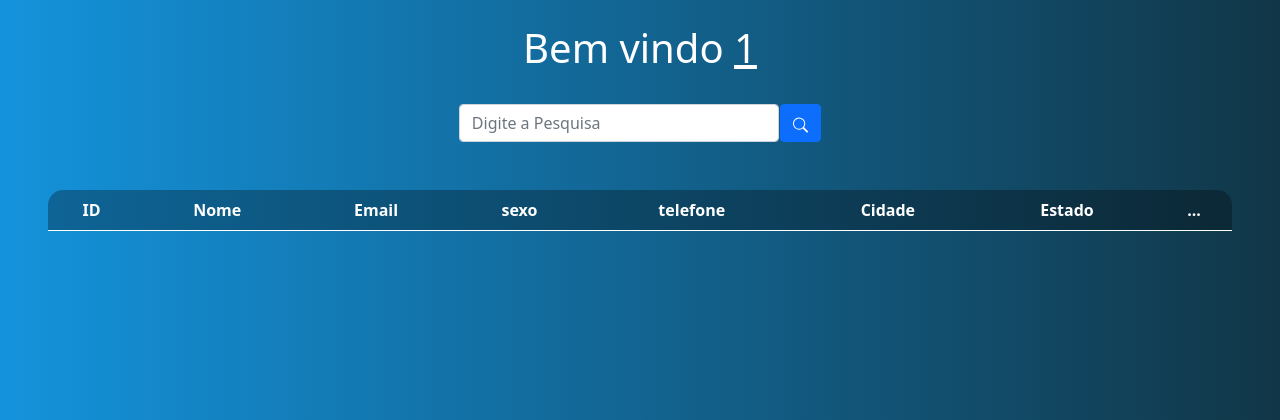
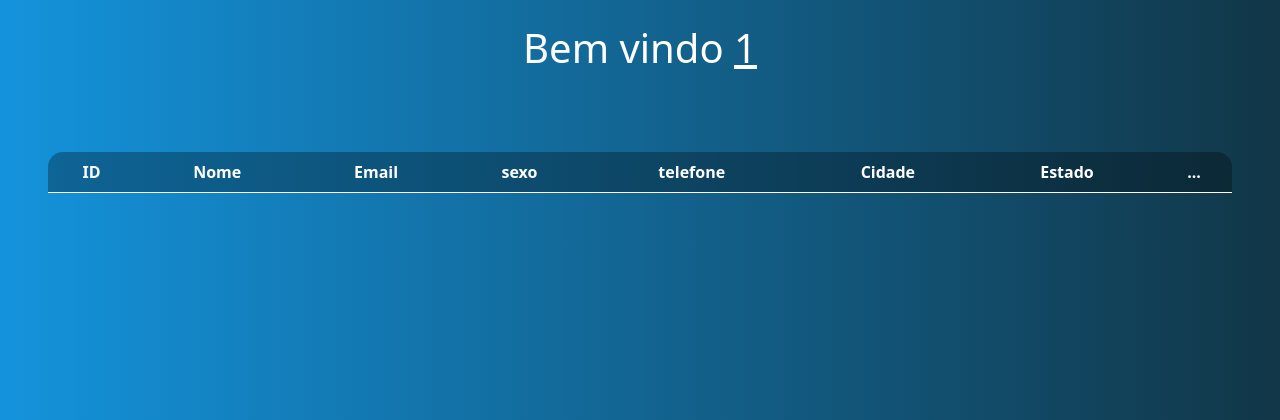
Before and after one commit to Slklukas/locadora1902, a PHP site: page /php/sistema.php in a window 1280 px wide. Shown: the part 56-476 px from the top of the page. Run offline with PHP 8.4, Linux system fonts and the light colour scheme; the visitor is signed in with stand-in values (Sample User, id 1); data that the repository does not hold is empty.

Commit message:
Add files via upload

```diff
--- a/php/pesquisa.php
+++ b/php/pesquisa.php
@@ -116,7 +116,7 @@
 
     function searchData()
     {
-        window.location = 'sistem_veic.php?search='+search.value;
+        window.location = 'sistema_veic.php?search='+search.value;
     }
 </script>
 </html>
--- a/php/sistema.php
+++ b/php/sistema.php
@@ -64,13 +64,6 @@
         echo "<h1>Bem vindo <u>$logado</u></h1>";
     ?>
     <br>
-    <div class="box-search">
-        <input type="search" class="form-control w-25" placeholder="Digite a Pesquisa" id="pesquisar">
-        <button onclick="searchData()" class="btn btn-primary">
-            <svg xmlns="http://www.w3.org/2000/svg" width="15" height="16" fill="currentColor" class="bi bi-search" viewBox="0 0 16 16">
-                <path d="M11.742 10.344a6.5 6.5 0 1 0-1.397 1.398h-.001c.03.04.062.078.098.115l3.85 3.85a1 1 0 0 0 1.415-1.414l-3.85-3.85a1.007 1.007 0 0 0-.115-.1zM12 6.5a5.5 5.5 0 1 1-11 0 5.5 5.5 0 0 1 11 0z"/>
-            </svg>
-        </button>
     </div>
     <div class="m-5">
         <table class="table text-white table-bg">
```
Also changed, not shown: php/sistema_veic.php (+2 -11 lines).
